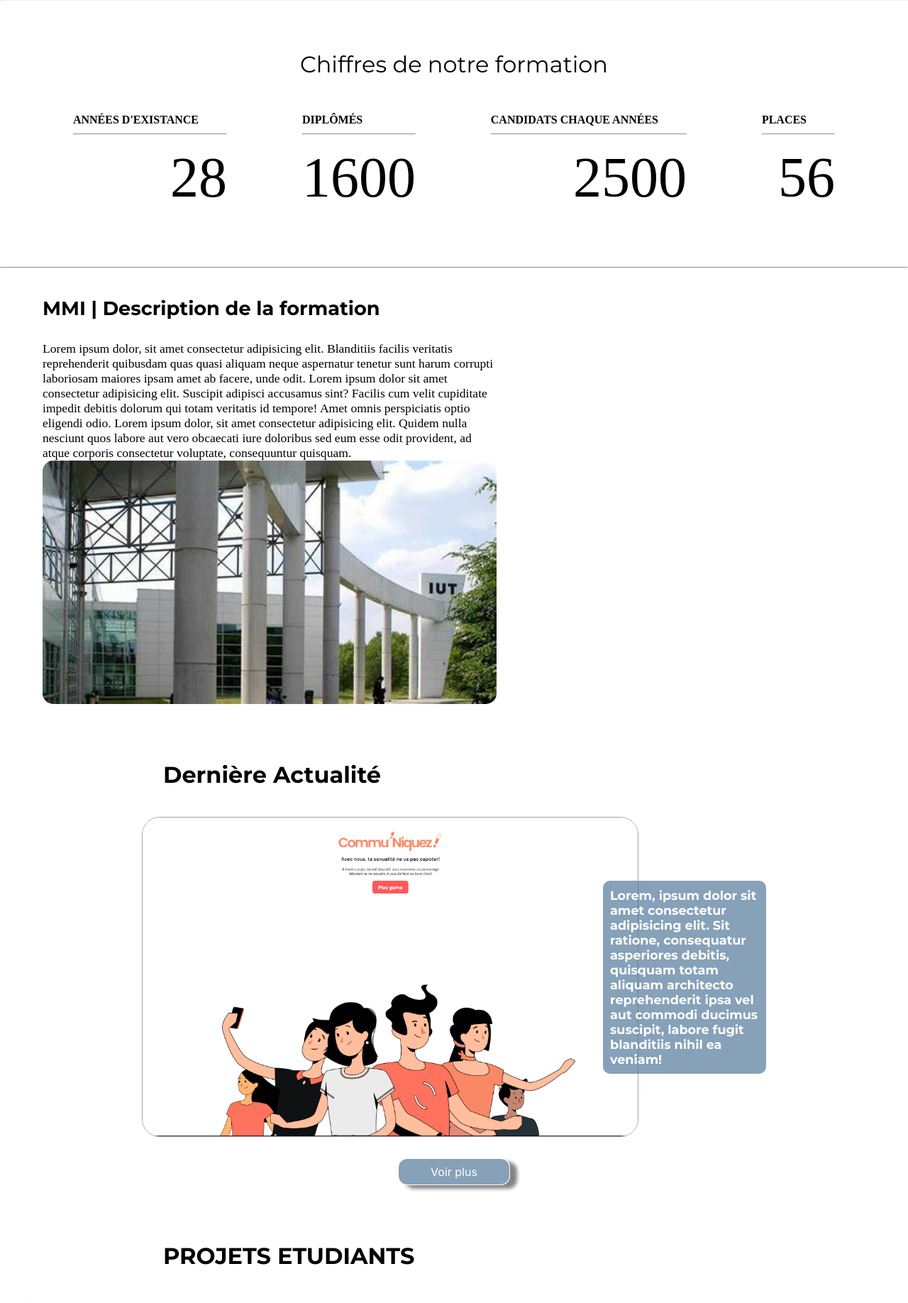
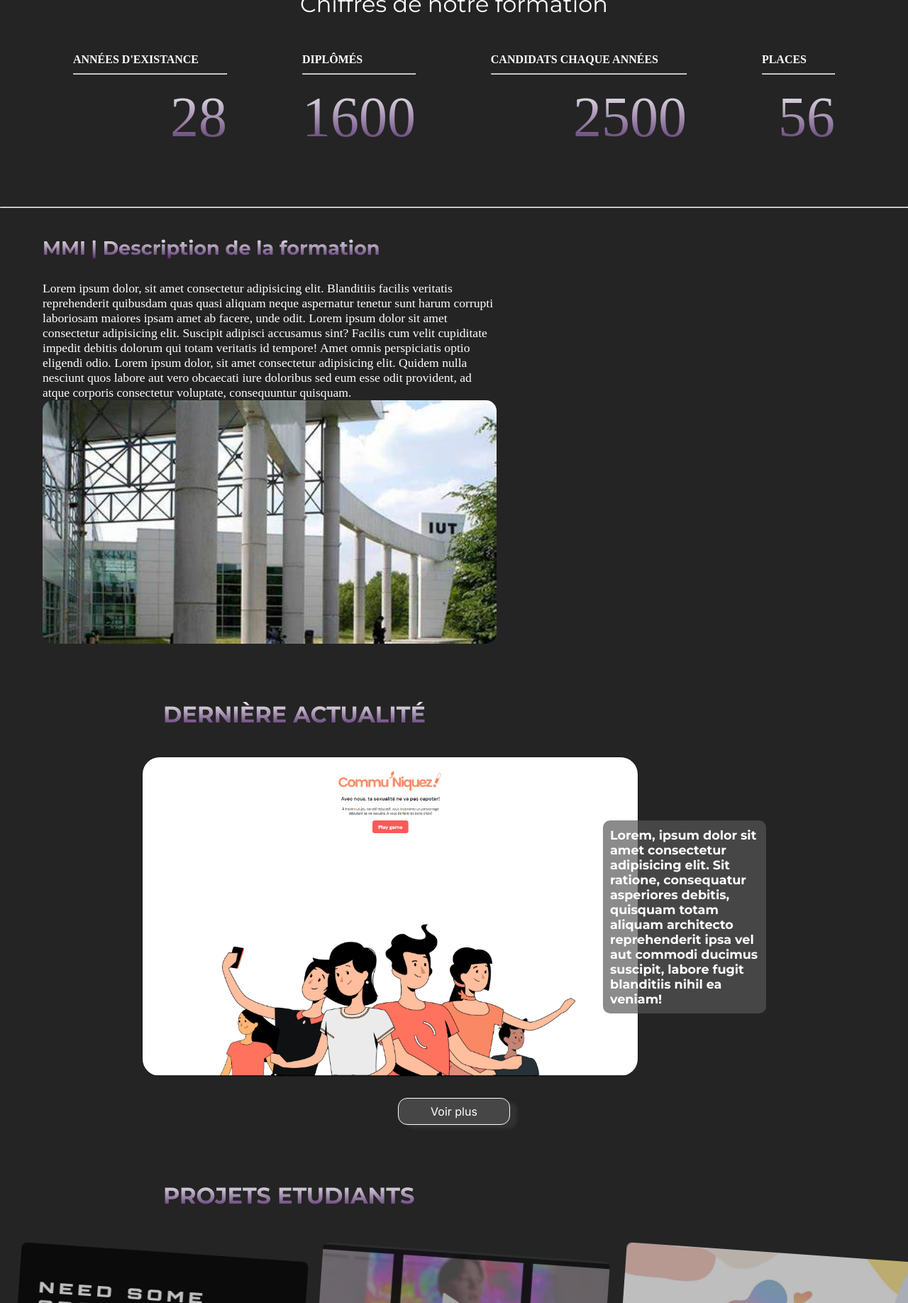
Before and after one commit to nathanmno/sae301, a PHP site: page / in a window 1280 px wide. Shown: the part 636-2472 px from the top of the page at 71% size. Run offline with PHP 8.4, Linux system fonts and the light colour scheme.

Commit message:
Add files via upload

```diff
--- a/index.css
+++ b/index.css
@@ -29,11 +29,15 @@
   display: none;
   animation-name: ChangePage;
   animation-duration: 2.5s;
+  background-color: #242424;
+  color: white;
 }
 
 .french-version {
   animation-name: ChangePage;
   animation-duration: 2.5s;
+  background-color: #242424;
+  color: white;
 }
 
 .center {
@@ -160,7 +169,6 @@ header {
   font-size: 2rem;
   font-family: "Montserrat", sans-serif;
   font-weight: 400;
-  margin-top: 70px;
   margin-bottom: 50px;
 }
 
@@ -181,6 +189,16 @@ header {
   font-size: 5rem;
   text-align: right;
   margin-bottom: 80px;
+  background: linear-gradient(180deg, #ECECEC 0%, rgba(255, 255, 255, 0.984375) 0.01%, #4D2465 100%);
+-webkit-background-clip: text;
+-webkit-text-fill-color: transparent;
+background-clip: text;
+}
+
+.chiffre{
+  color: white;
+  background-color: #242424;
+  padding-top: 70px;
 }
 
 /*Descriptif formation*/
@@ -201,6 +219,10 @@ header {
   font-size: 1.7rem;
   font-family: "Montserrat", sans-serif;
   font-weight: 700;
+  background: linear-gradient(180deg, #ECECEC 0%, rgba(255, 255, 255, 0.984375) 0.01%, #4D2465 100%);
+  -webkit-background-clip: text;
+  -webkit-text-fill-color: transparent;
+  background-clip: text;
 }
 
 .text-desc-formation {
@@ -222,6 +244,10 @@ header {
   margin-left: 30px;
   font-family: "Montserrat", sans-serif;
   font-weight: 700;
+    background: linear-gradient(180deg, #ECECEC 0%, rgba(255, 255, 255, 0.984375) 0.01%, #4D2465 100%);
+  -webkit-background-clip: text;
+  -webkit-text-fill-color: transparent;
+  background-clip: text;
 }
 
 .actu-nuit-du-dev {
@@ -248,7 +274,7 @@ header {
   font-family: "Montserrat", sans-serif;
   font-weight: 700;
   color: white;
-  background-color: #4f7698af;
+  background-color: #575757af;
   border-radius: 10px;
   height: fit-content;
   padding: 10px;
@@ -263,7 +289,7 @@ header {
   border-radius: 13px;
   color: white;
   width: fit-content;
-  background-color: #4f7698af;
+  background-color: #575757af;
   padding: 8px 45px 8px 45px;
   box-shadow: rgba(59, 59, 59, 0.623) 10px 5px 5px;
   border: white solid 1px;
@@ -288,6 +314,10 @@ header {
   margin-bottom: 60px;
   font-family: "Montserrat", sans-serif;
   font-weight: 700;
+  background: linear-gradient(180deg, #ECECEC 0%, rgba(255, 255, 255, 0.984375) 0.01%, #4D2465 100%);
+  -webkit-background-clip: text;
+  -webkit-text-fill-color: transparent;
+  background-clip: text;
 }
 
 .container-parallelogram {
--- a/index.html
+++ b/index.html
@@ -134,7 +134,7 @@
         <img src="./img/iut-provisoire.jpg" alt="" class="img-iut" />
       </div>
       <div class="derniere-actu">
-        <h4 class="titre-derniere-actu">Dernière Actualité</h4>
+        <h4 class="titre-derniere-actu">DERNIÈRE ACTUALITÉ</h4>
         <div class="container-flex actu-nuit-du-dev">
           <img
             src="./img/nuit-du-dev.png"
@@ -173,7 +173,7 @@
         </a>
       </div>
       <div class="temoignages">
-        <h4>Témoignages</h4>
+        <h4>TÉMOIGNAGES</h4>
         <h5 class="sous-titre-temoignages font-inter">
           DEPUIS 25 ANS, LE BUT (ex DUT) MMI CHAMPS-SUR-MARNE FORME LES
           PROFESSIONNELS DU WEB
```
Also changed, not shown: other parts of index.css (+24 -11 lines), actu.css (+32 -7 lines), apropos.css (+18 -5 lines), equipe.css (+12 -7 lines), matieres.css (+12 -5 lines), matieres.html (+75 -23 lines), projets.css (+21 -8 lines).
